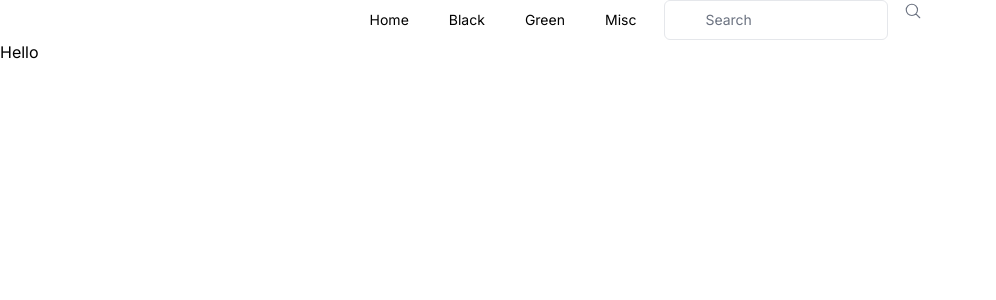
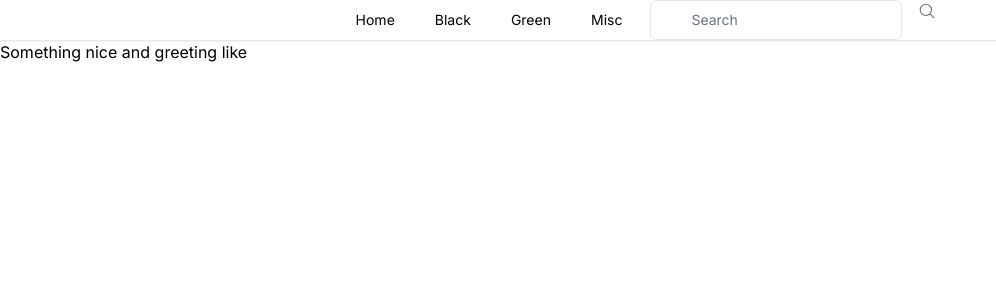
Before and after one commit to TearingStraw277/tea-selector-mk2, a Next.js app: page / in a window 1280 px wide. Shown: the top 300 px of the page, without its empty margins (0-996 px from the left). Built offline with nearby package versions, Linux system fonts and the light colour scheme.

Commit message:
updates to the searchbar

```diff
--- a/app/components/navbar.tsx
+++ b/app/components/navbar.tsx
@@ -15,7 +15,7 @@ export default function NavBar({ placeholder }:{ placeholder:string}){
         console.log(term);
     }
     return(
-        <div className="flex space-x-4 justify-center items-center border-gray-300">
+        <div className="flex space-x-4 justify-center items-center shadow">
             {navigation.map((item) => (
             <a
                 key={item.name}
@@ -27,7 +27,7 @@ export default function NavBar({ placeholder }:{ placeholder:string}){
             </a>
         ))}
         <input
-            className="peer block rounded-md border border-gray-200 py-[9px] pl-10 text-sm outline-2 placeholder:text-gray-500 w-56"
+            className="peer block rounded-md border border-gray-200 py-[9px] pl-10 text-sm outline-2 placeholder:text-gray-500 w-70"
             placeholder={placeholder}
             onChange={(e) => {
                 handleSearch(e.target.value);
--- a/app/page.tsx
+++ b/app/page.tsx
@@ -7,7 +7,7 @@ export default function Home(){
         <NavBar placeholder="Search"></NavBar>
       </div>
       <div>
-        <p>Hello</p>
+        <p>Something nice and greeting like</p>
       </div>
     </main>
   )
```
